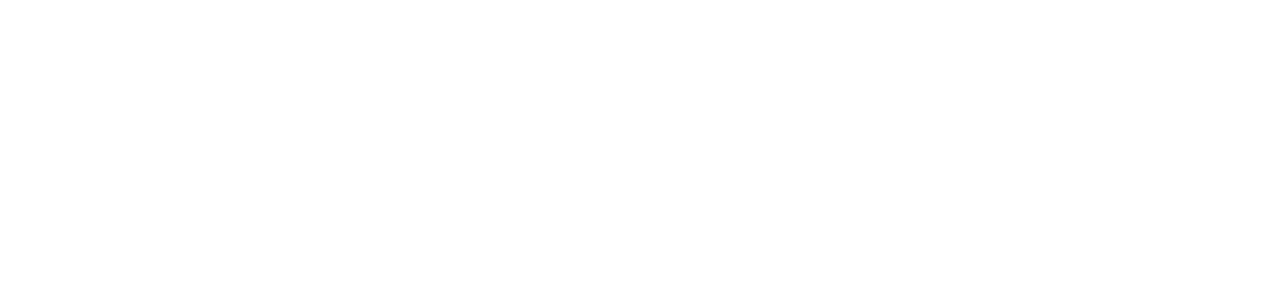
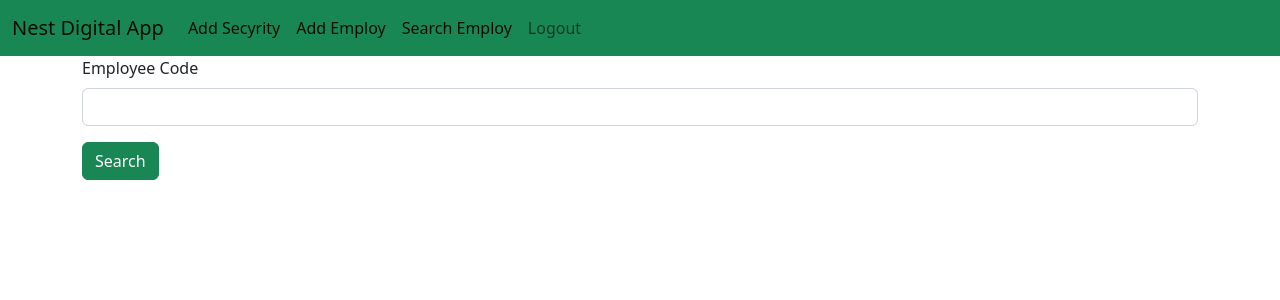
Before and after one commit to sherinsebastian200/NestDigitalApplication-frontend, an Angular app: page /searchemploy in a window 1280 px wide. Before the commit this address led to /. Shown: the top 300 px of the page. Built offline with nearby package versions, Linux system fonts and the light colour scheme.

Commit message:
search employ

```diff
--- a/src/app/add-employ/add-employ.component.html
+++ b/src/app/add-employ/add-employ.component.html
@@ -44,7 +44,7 @@
 
                 <div class="col col-12 col-sm-12 col-md-12 col-lg-12 col-xl-12 col-xxl-12 text-center">
 
-                    <button (click)="readvalues()" class="btn btn-success">Submit</button>
+                    <button (click)="readValues()" class="btn btn-success">Submit</button>
 
                 </div>
             </div>
--- a/src/app/add-employ/add-employ.component.ts
+++ b/src/app/add-employ/add-employ.component.ts
@@ -9,23 +9,31 @@
 })
 export class AddEmployComponent {
 
+
   empcode=""
   empname=""
   designation=""
   salary=""
   username=""
   password=""
+
   constructor(private api:ApiService){}
 
-  readvalues=()=>{
+
+  readValues=()=>{
     let data:any={
-      "empcode":this.empcode,"empname":this.empname," designation":this.designation,"salary":this.salary,"username":this.username, "password":this.password
+      "empcode":this.empcode,
+      "empname":this.empname,
+      "designation":this.designation,
+      "salary":this.salary,
+      "username":this.username,
+      "password":this.password
     }
-    console.log(data)
-    this.api.addSecurity(data).subscribe(
+
+    this.api.addEmploy(data).subscribe(
       (response:any)=>{
         if (response.status=="success") {
-          alert("security details added successfully")
+          alert("employ  details added successfully")
 
         } else {
           alert("Something went wrong")
--- a/src/app/api.service.ts
+++ b/src/app/api.service.ts
@@ -23,4 +23,14 @@
     return this.http.post("http://localhost:8080/addemploy",DataToSend)
   }
 
+  searchEmploy=(data:any)=>
+  {
+    return this.http.post("http://localhost:8080/searchemploy",data)
   }
+
+  deleteEmploy=(data:any)=>
+  {
+    return this.http.post("http://localhost:8080/deleteemploy",data)
+  }
+
+  }
--- a/src/app/nav-bar/nav-bar.component.html
+++ b/src/app/nav-bar/nav-bar.component.html
@@ -12,6 +12,9 @@
           <li class="nav-item">
             <a class="nav-link active" aria-current="page" routerLink="/addemploy">Add Employ</a>
           </li>
+          <li class="nav-item">
+            <a class="nav-link active" aria-current="page" routerLink="/searchemploy">Search Employ</a>
+          </li>
 
 
 
--- /dev/null
+++ b/src/app/search-employ/search-employ.component.html
@@ -0,0 +1,56 @@
+<app-nav-bar></app-nav-bar>
+<div class="container">
+    <div class="row">
+        <div class="col col-12 col-sm-12 col-md-12 col-lg-12 col-xl-12 col-xxl-12">
+
+            <div class="row g-3">
+                <div class="col col-12 col-sm-12 col-md-12 col-lg-12 col-xl-12 col-xxl-12">
+
+                    <label for="" class="form-label">Employee Code</label>
+                    <input type="text" class="form-control" name="empcode" [(ngModel)]="empcode" >
+
+                </div>
+                <div class="col col-12 col-sm-12 col-md-12 col-lg-12 col-xl-12 col-xxl-12">
+
+                    <button (click)="readValue()" class="btn btn-success">Search</button>
+
+                </div>
+            </div>
+            <div class="row g-3 m-4" *ngFor="let i of searchData">
+                <div class="col col-12 col-sm-6 col-md-6 col-lg-6 col-xl-6 col-xxl-6">
+
+                    <label for="" class="form-label">Employee Name</label>
+                    <input type="text" class="form-control" value="{{i.empname}}">
+
+                </div>
+                <div class="col col-12 col-sm-6 col-md-6 col-lg-6 col-xl-6 col-xxl-6">
+
+                    <label for="" class="form-label">Designation</label>
+                    <input type="text" class="form-control" value="{{i.designation}}">
+
+
+                </div>
+                <div class="col col-12 col-sm-6 col-md-6 col-lg-6 col-xl-6 col-xxl-6">
+
+                    <label for="" class="form-label">Salary</label>
+                    <input type="text" class="form-control" value="{{i.salary}}">
+
+                </div>
+
+
+                <div class="col col-12 col-sm-6 col-md-6 col-lg-6 col-xl-6 col-xxl-6">
+
+                    <label for="" class="form-label">User Name</label>
+                    <input type="text" class="form-control" value="{{i.username}}">
+
+                </div>
+                <div class="col col-12 col-sm-12 col-md-12 col-lg-12 col-xl-12 col-xxl-12 text-center">
+
+                    <button (click)="deleteBtnClick(i.id)" class="btn btn-danger">Delete</button>
+
+                </div>
+
+            </div>
+        </div>
+    </div>
+</div>
--- /dev/null
+++ b/src/app/search-employ/search-employ.component.ts
@@ -0,0 +1,48 @@
+import { Component } from '@angular/core';
+import { Router } from '@angular/router';
+import { ApiService } from '../api.service';
+
+@Component({
+  selector: 'app-search-employ',
+  templateUrl: './search-employ.component.html',
+  styleUrls: ['./search-employ.component.css']
+})
+export class SearchEmployComponent {
+  empcode=""
+  constructor(private api:ApiService,private router:Router){}
+
+  searchData:any=[]
+    readValue=()=>
+    {
+      let data:any={"empcode":this.empcode}
+      console.log(data)
+      this.api.searchEmploy(data).subscribe(
+        (response:any)=>
+        {
+          console.log(response)
+          if (response.length==0) {
+            alert("Invalid employee code")
+          } else {
+            this.searchData=response;
+          }
+        }
+      )
+    }
+
+    deleteBtnClick=(id:any)=>
+    {
+      let data:any={"id":id}
+      this.api.deleteEmploy(data).subscribe(
+        (response:any)=>
+        {
+          console.log(response)
+          if (response.status=="success") {
+            alert("employ deleted successfully")
+            this.router.navigate(['/searchemploy'])
+          } else {
+            alert("can not delete")
+          }
+        }
+      )
+    }
+  }
```
Also changed, not shown: src/app/app.module.ts (+7 -1 lines), src/app/search-employ/search-employ.component.css (added), 1 other file (tests, documents, lock files or other folders).
